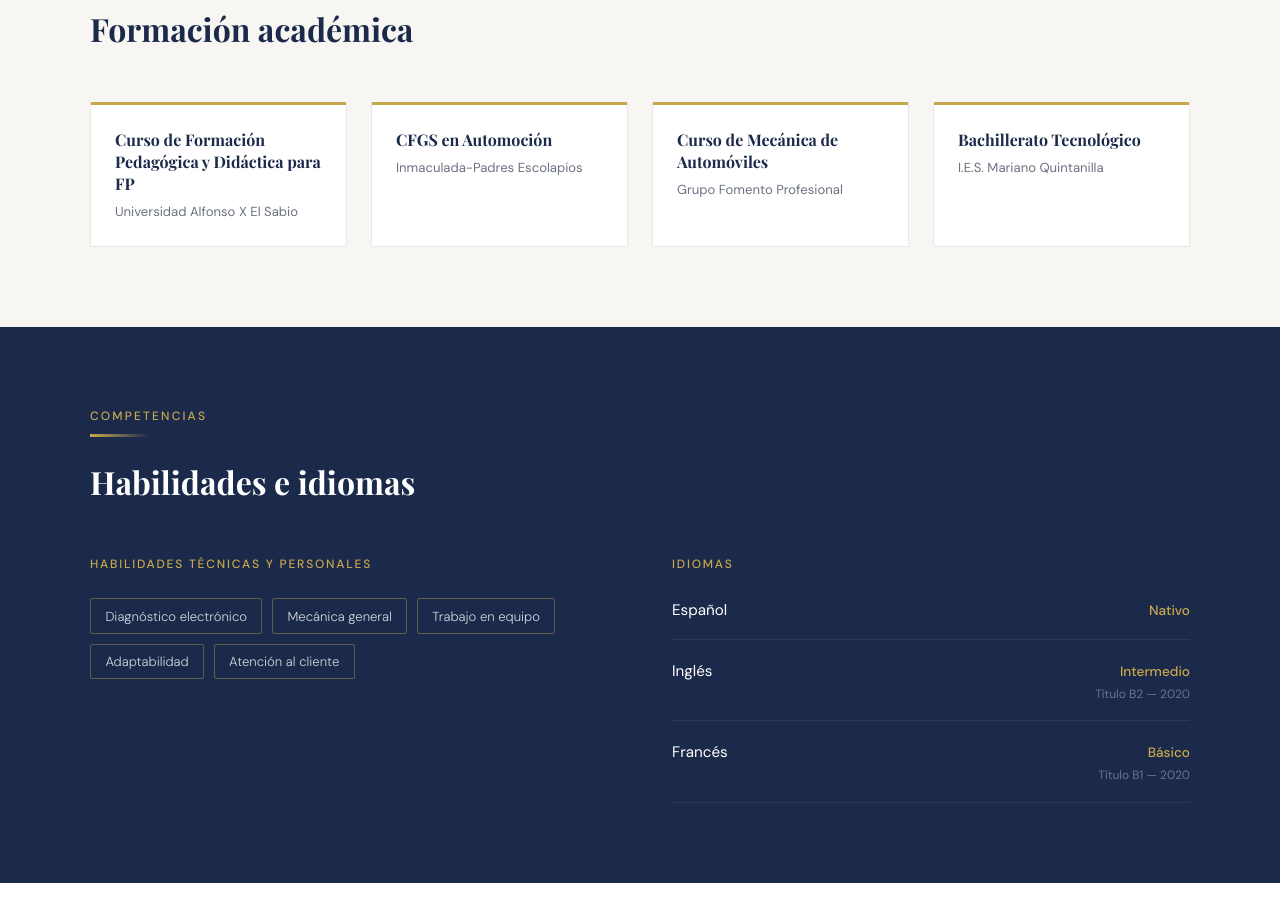
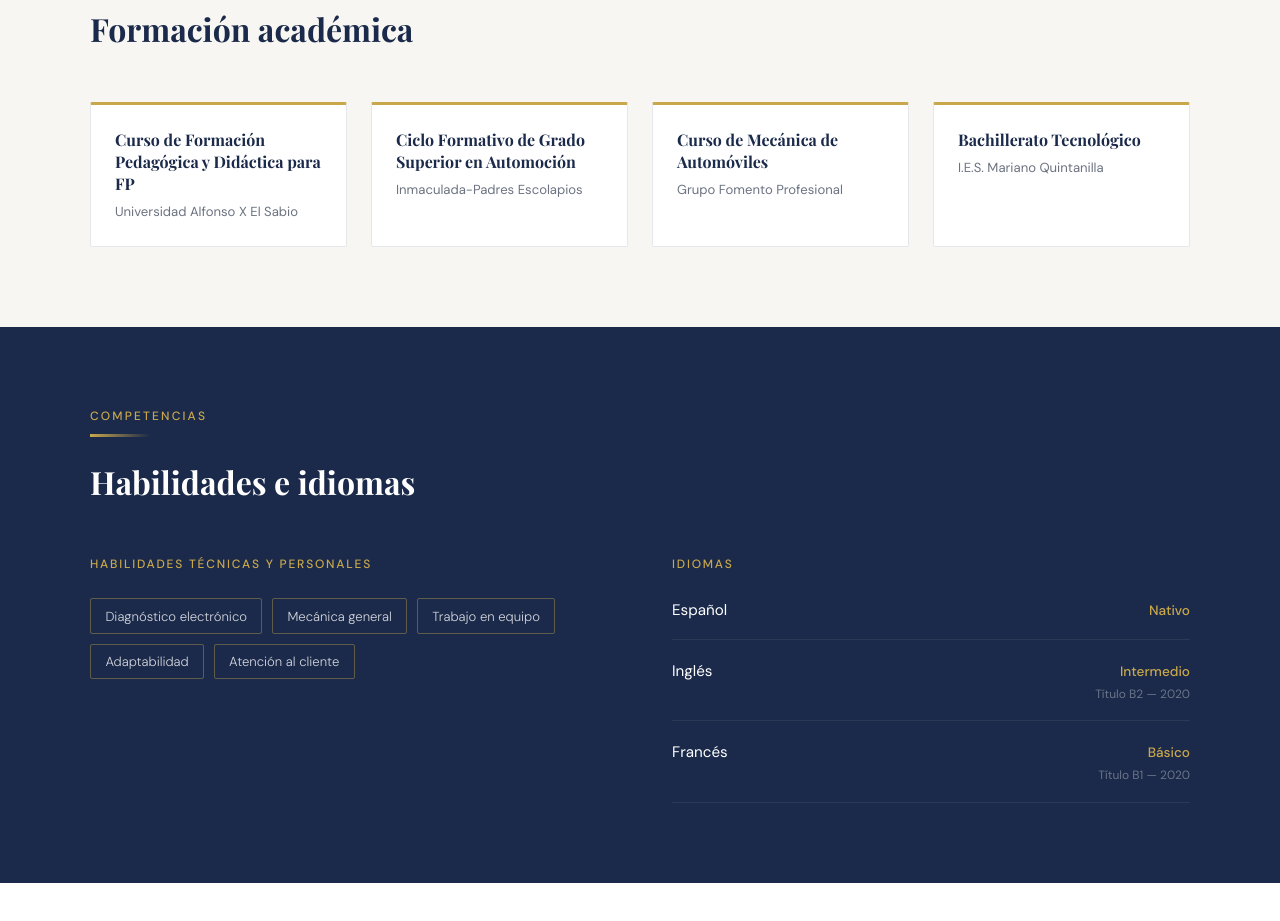
Before and after one commit to rjime-rj/cv, a plain HTML site: page index.html in a window 1280 px wide. Shown: the part 2076-2997 px from the top of the page. Drawn offline with nearby package versions, Linux system fonts and the light colour scheme.

Commit message:
Add files via upload

```diff
--- a/index.html
+++ b/index.html
@@ -572,7 +572,7 @@
         <div class="edu-inst">Universidad Alfonso X El Sabio</div>
       </div>
       <div class="edu-card">
-        <div class="edu-degree">CFGS en Automoción</div>
+        <div class="edu-degree">Ciclo Formativo de Grado Superior en Automoción</div>
         <div class="edu-inst">Inmaculada-Padres Escolapios</div>
       </div>
       <div class="edu-card">
```
